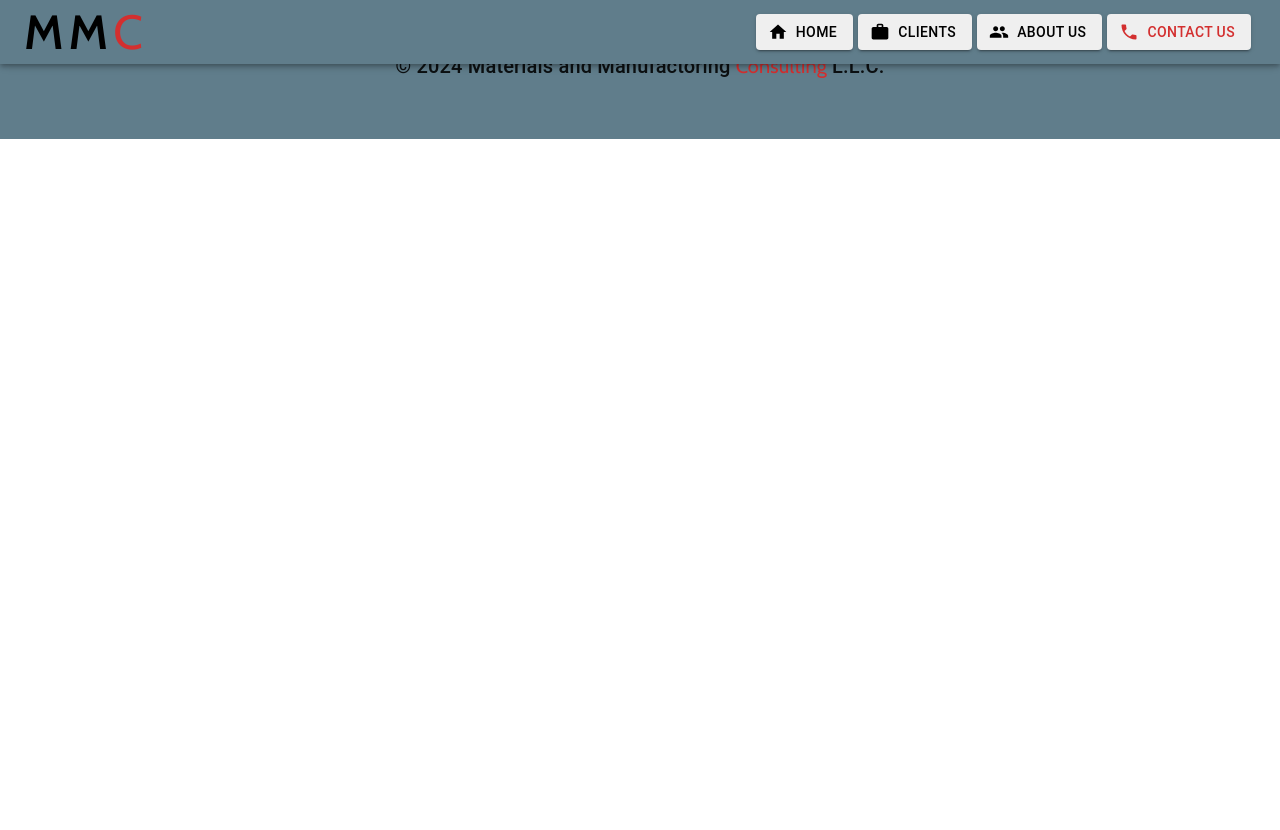
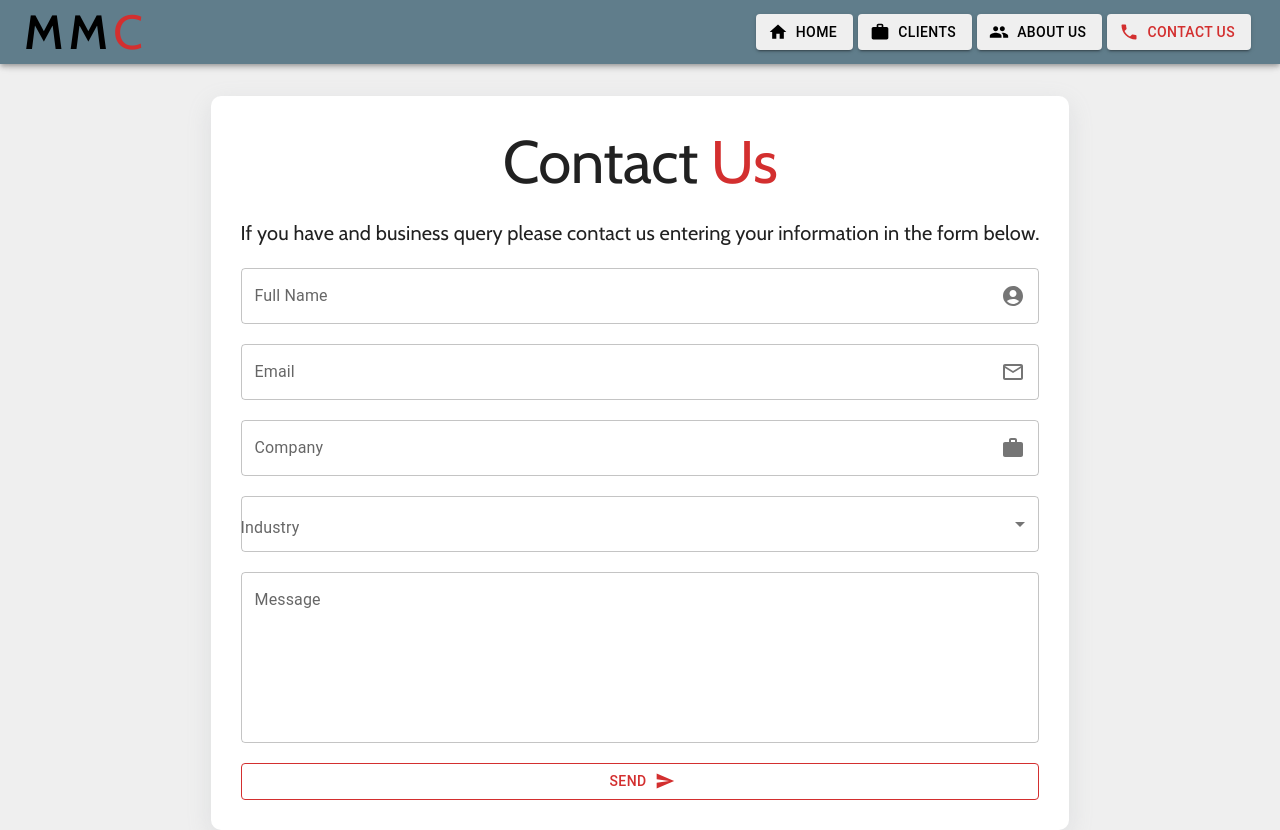
Before and after one commit to kekons4/MMC-Website, a React (Vite) app in the folder mmc-website/: page /contact in a window 1280 px wide. Shown: the top 830 px of the page. Before the commit the page ends 800 px from the top, so only its background shows below. Built offline with nearby package versions, Linux system fonts and the light colour scheme.

Commit message:
added the layout for the contact us form

```diff
--- a/mmc-website/src/App.jsx
+++ b/mmc-website/src/App.jsx
@@ -8,6 +8,7 @@ import HomePage from './HomePage/HomePage';
 import AboutUs from './AboutUs/AboutUs';
 import Footer from './Footer/Footer';
 import ClientsPage from './ClientsPage/ClientsPage';
+import ContactUs from './ContactUs/ContactUs';
 
 function App() {
 
@@ -19,7 +20,7 @@ function App() {
         <Routes>
           <Route path='/' element={<HomePage />} />
           <Route path='/about' element={<AboutUs />} />
-          {/* <Route path='/contact' element={<ContactUs />} /> */}
+          <Route path='/contact' element={<ContactUs />} />
           <Route path='/clients' element={<ClientsPage />} />
           {/* <Route path='*' element={<NotFound />} /> */}
         </Routes>
--- a/mmc-website/src/ClientsPage/ClientsPage.jsx
+++ b/mmc-website/src/ClientsPage/ClientsPage.jsx
@@ -8,7 +8,6 @@ function ClientsPage() {
     const classes = useStyles();
 
     const [dense, setDense] = useState(false);
-    const [secondary, setSecondary] = useState(false);
 
     return (
         <Container maxWidth="2xl" sx={{marginTop: "4rem", padding: "4rem", backgroundColor: "#efefef", display: "flex", flexDirection: "column", justifyContent: "center", alignItems: "center"}}>
@@ -16,41 +15,41 @@ function ClientsPage() {
                 <Typography variant='h2' component="div" align="center" sx={{fontFamily: "Cabin", marginBottom: "1rem"}}>
                     Our <span className={classes.consulting}>Clients</span>
                 </Typography>
-                <Typography variant='p' component="div" align='center' sx={{fontFamily: "Cabin", fontSize: {xs: "10px", sm: "15px", md: "20px"}}}>
+                <Typography variant='p' component="div" align='center' sx={{fontFamily: "Cabin", fontSize: {xs: "15px", sm: "20px", md: "25px"}}}>
                     We have worked with multiple companies in multiple industries.
                 </Typography>
-                <Typography variant='p' component="div" align='center' sx={{fontFamily: "Cabin"}}>
+                <Typography variant='p' component="div" align='center' sx={{fontFamily: "Cabin", fontSize: {xs: "12px", sm: "15px", md: "20px"}}}>
                      <b>Automotive, Aerospace, Defense, Law Firms, and Materials</b>
                 </Typography>
             </Box>
             <Box>
                 <List dense={dense} sx={{border: "1px black solid", maxWidth: "700px"}}>
                     <ListItem>
-                        <img src="../images/kaiserLogo.jpeg" alt="General Motors Logo" style={{height: "100px", width: "150px"}} />
+                        <img src="../images/kaiserLogo.jpeg" alt="General Motors Logo" style={{height: "100px", width: "150px", borderRadius: "10px"}} />
                         <ListItemText primary="Kaiser Corp." secondary="(2024 - Present)" sx={{marginLeft: "20px"}}/>
                     </ListItem>
                     <ListItem>
-                        <img src="../images/gmLogo.png" alt="General Motors Logo" style={{height: "100px", width: "150px"}} />
+                        <img src="../images/gmLogo.png" alt="General Motors Logo" style={{height: "100px", width: "150px", borderRadius: "10px"}} />
                         <ListItemText primary="GM Corp." secondary="(2021-2022)" sx={{marginLeft: "20px"}}/>
                     </ListItem>
                     <ListItem>
-                        <img src="../images/hondaLogo.png" alt="Honda Logo" style={{height: "100px", width: "150px"}} />
+                        <img src="../images/hondaLogo.png" alt="Honda Logo" style={{height: "100px", width: "150px", borderRadius: "10px"}} />
                         <ListItemText primary="Honda Corp." secondary="(2019-2021)" sx={{marginLeft: "20px"}}/>
                     </ListItem>
                     <ListItem>
-                        <img src="../images/hondaRD.jpeg" alt="Honda R&D America Logo" style={{height: "100px", width: "150px"}} />
+                        <img src="../images/hondaRD.jpeg" alt="Honda R&D America Logo" style={{height: "100px", width: "150px", borderRadius: "10px"}} />
                         <ListItemText primary="Honda R&D Americas, Inc." secondary="(2017-2019)" sx={{marginLeft: "20px"}}/>
                     </ListItem>
                     <ListItem>
-                        <img src="../images/ewiLogo.jpeg" alt="Edison Welding Institure Logo" style={{height: "100px", width: "150px"}} />
+                        <img src="../images/ewiLogo.jpeg" alt="Edison Welding Institure Logo" style={{height: "100px", width: "150px", borderRadius: "10px"}} />
                         <ListItemText primary="Edison Welding Institute" secondary="(2015-2017)" sx={{marginLeft: "20px"}}/>
                     </ListItem>
                     <ListItem>
-                        <img src="../images/varnum.png" alt="Varnum Logo" style={{height: "100px", width: "150px"}} />
+                        <img src="../images/varnum.png" alt="Varnum Logo" style={{height: "100px", width: "150px", borderRadius: "10px"}} />
                         <ListItemText primary="Varnum, Riddering, Schmidt, Howlett, LLP" secondary="(2004)" sx={{marginLeft: "20px"}}/>
                     </ListItem>
                     <ListItem>
-                        <img src="../images/varnum.png" alt="Varnum Logo" style={{height: "100px", width: "150px"}} />
+                        <img src="../images/vanDykeLogo.jpeg" alt="Varnum Logo" style={{height: "100px", width: "150px", borderRadius: "10px"}} />
                         <ListItemText primary="Van Dyke, Gardner, Linn & Burkhart, LLP" secondary="(2003)" sx={{marginLeft: "20px"}}/>
                     </ListItem>
                 </List>
--- /dev/null
+++ b/mmc-website/src/ContactUs/ContactUs.jsx
@@ -0,0 +1,100 @@
+import { useState } from "react";
+import { Container, Typography, Box, TextField, MenuItem, InputLabel, FormControl, Select, Button } from "@mui/material";
+import AccountCircle from '@mui/icons-material/AccountCircle';
+import MailOutlineIcon from '@mui/icons-material/MailOutline';
+import WorkIcon from '@mui/icons-material/Work';
+import MessageIcon from '@mui/icons-material/Message';
+import SendIcon from '@mui/icons-material/Send';
+import InputAdornment from '@mui/material/InputAdornment';
+
+// User Defined Modules
+import useStyles from "../utils/styles";
+
+function ContactUs() {
+    const classes = useStyles();
+
+    const [industry, setIndustry] = useState('');
+
+    const handleChange = (event) => {
+        setIndustry(event.target.value);
+    };
+
+    return (
+        <Container maxWidth="2xl" sx={{backgroundColor: "#efefef", marginTop: "2rem", padding: "4rem", display: "flex", flexDirection: "column", alignItems: "center"}}>
+            <FormControl variant="standard" sx={{borderRadius: "10px", padding: "30px", backgroundColor: "white", display: "flex", flexDirection: "column", gap: "20px", boxShadow: "rgba(149, 157, 165, 0.2) 0px 8px 24px"}}>
+                <Typography variant="h2" component="div" align="center" sx={{fontFamily: "Cabin"}}>
+                    Contact <span className={classes.consulting}>Us</span>
+                </Typography>
+                <Typography variant="p" component="div" align="center" sx={{fontFamily: "Cabin", fontSize: {xs: "12px", sm: "15px", md: "20px"}}}>
+                    If you have and business query please contact us entering your information in the form below.
+                </Typography>
+
+                <TextField
+                    id="standard-basic"
+                    label="Full Name"
+                    variant="outlined"
+                    InputProps={{
+                        endAdornment: (
+                        <InputAdornment position="end">
+                            <AccountCircle />
+                        </InputAdornment>
+                        ),
+                    }}
+                    />
+                <TextField
+                    id="standard-basic"
+                    label="Email"
+                    variant="outlined"
+                    InputProps={{
+                        endAdornment: (
+                        <InputAdornment position="end">
+                            <MailOutlineIcon />
+                        </InputAdornment>
+                        ),
+                    }}
+                    />
+                <TextField
+                    id="standard-basic"
+                    label="Company"
+                    variant="outlined"
+                    InputProps={{
+                        endAdornment: (
+                        <InputAdornment position="end">
+                            <WorkIcon />
+                        </InputAdornment>
+                        ),
+                    }}
+                    />
+                <FormControl variant="standard">
+                    <InputLabel id="industry-label">Industry</InputLabel>
+                    <Select
+                        labelId="industry-label"
+                        id="industry"
+                        value={industry}
+                        onChange={handleChange}
+                        autoWidth
+                        label="Industry"
+                        variant="outlined"
+                        >
+                            <MenuItem value="aerospace">Aerospace</MenuItem>
+                            <MenuItem value="automotive">Automotive</MenuItem>
+                            <MenuItem value="defense">Defense</MenuItem>
+                            <MenuItem value="law">Law</MenuItem>
+                            <MenuItem value="materials">Materials</MenuItem>
+                            <MenuItem value="other">Other</MenuItem>
+                    </Select>
+                </FormControl>
+                <TextField
+                    multiline
+                    id="message"
+                    label="Message"
+                    variant="outlined"
+                    rows={6}
+                    />
+                <Button endIcon={<SendIcon />} variant="outlined" sx={{color: "#d32f2f", border: "1px #d32f2f solid", "&:hover": {color: "red", border: "1px red solid", backgroundColor: "#efefef", fontWeight: "900"}}}>Send</Button>
+            </FormControl>
+        </Container>
+    );
+}
+
+export default ContactUs;
```
Also changed, not shown: mmc-website/public/images/vanDykeLogo.jpeg (added).
